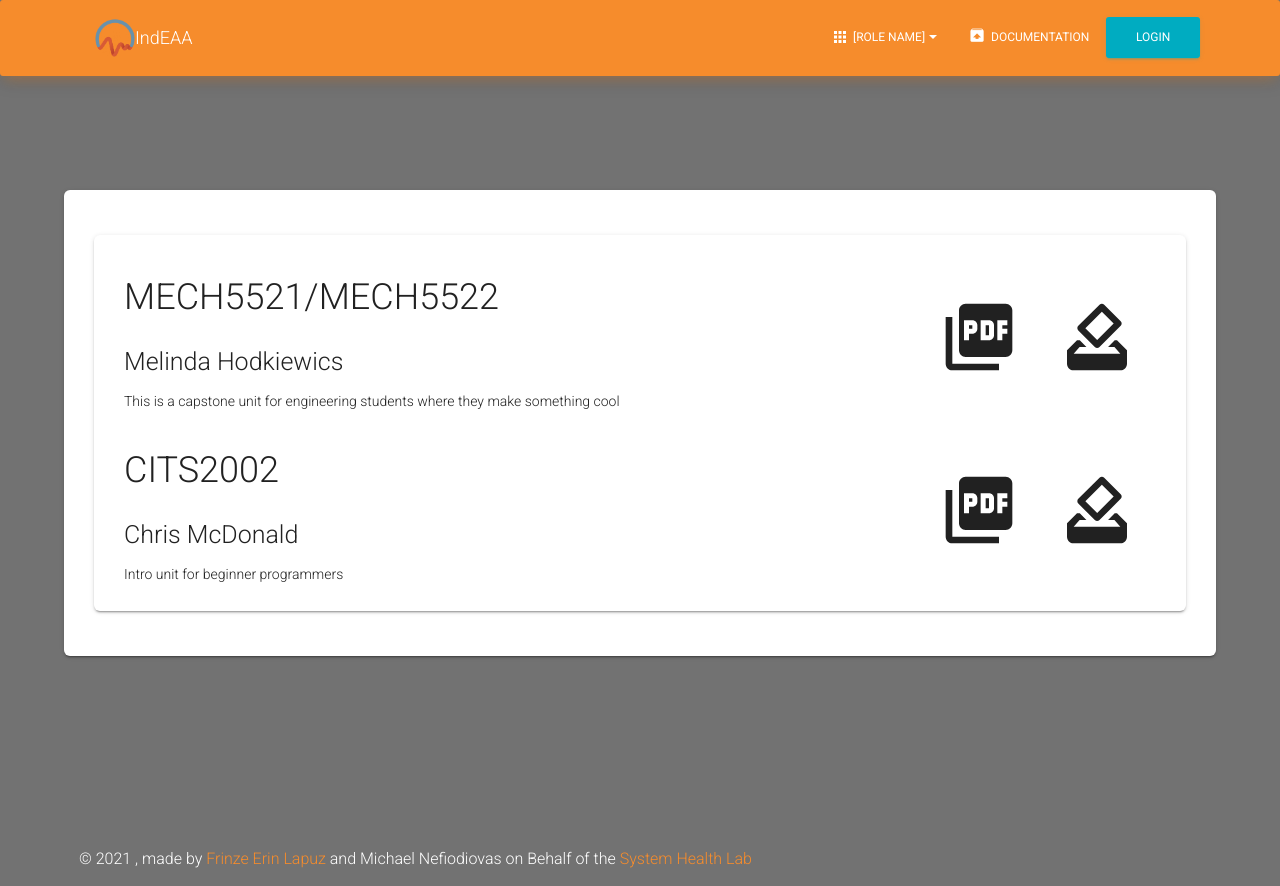
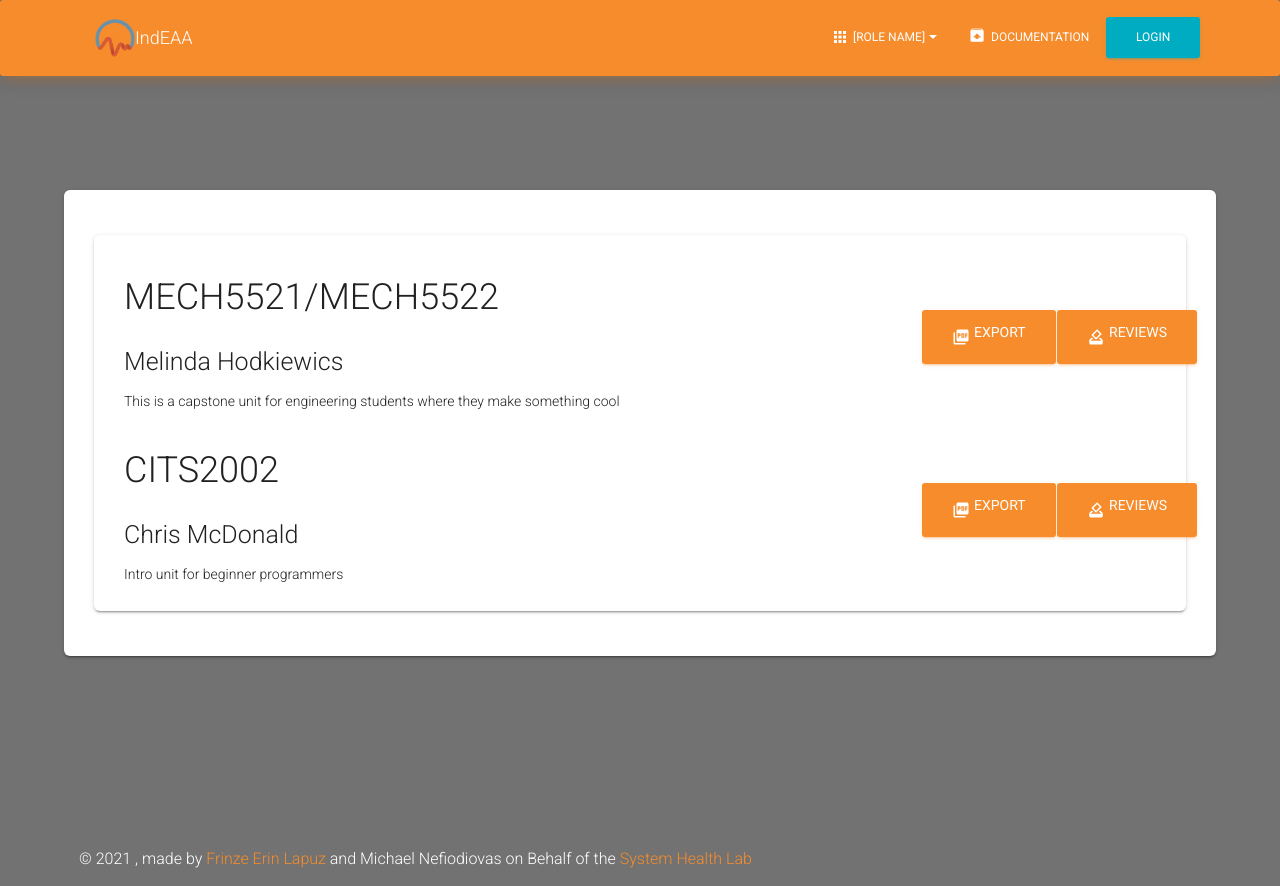
Before and after one commit to uwasystemhealth/IndEAA, a Next.js app in the folder client/: page /coordinator in a window 1280 px wide. Built offline with nearby package versions, Linux system fonts and the light colour scheme.

Commit message:
ADDED buttons to coordinator page

```diff
--- a/client/components/Coordinator/Evaluation/EvaluationListing.js
+++ b/client/components/Coordinator/Evaluation/EvaluationListing.js
@@ -3,6 +3,7 @@ import PictureAsPdfIcon from "@material-ui/icons/PictureAsPdf";
 import HowToVoteIcon from "@material-ui/icons/HowToVote";
 import Grid from "components/MaterialKit/Grid/GridContainer.js";
 import GridItem from "components/MaterialKit/Grid/GridItem.js";
+import Button from "components/MaterialKit/CustomButtons/Button.js";
 
 //Styles
 import { makeStyles } from "@material-ui/core/styles";
@@ -14,8 +15,8 @@ const useStyles = makeStyles(() => ({
     alignItems: "center",
   },
   button: {
-    width: "5rem",
-    height: "5rem",
+    width: "10em",
+    height: "10em",
   },
 }));
 
@@ -30,14 +31,18 @@ const EvaluationListing = ({
     <Grid>
       <GridItem xs={9}>
         <h2>{courseId}</h2>
-
         <h3>{coordinators}</h3>
-
         <p>{evaluationDescription}</p>
       </GridItem>
       <GridItem xs={3} className={classes.buttons}>
-        <PictureAsPdfIcon className={classes.button} />
-        <HowToVoteIcon className={classes.button} />
+        <Button color="primary" type="button">
+          <PictureAsPdfIcon className={classes.button} />
+          <p>Export</p>
+        </Button>
+        <Button color="primary" type="button">
+          <HowToVoteIcon className={classes.button} />
+          <p>Reviews</p>
+        </Button>
       </GridItem>
     </Grid>
   );
```
